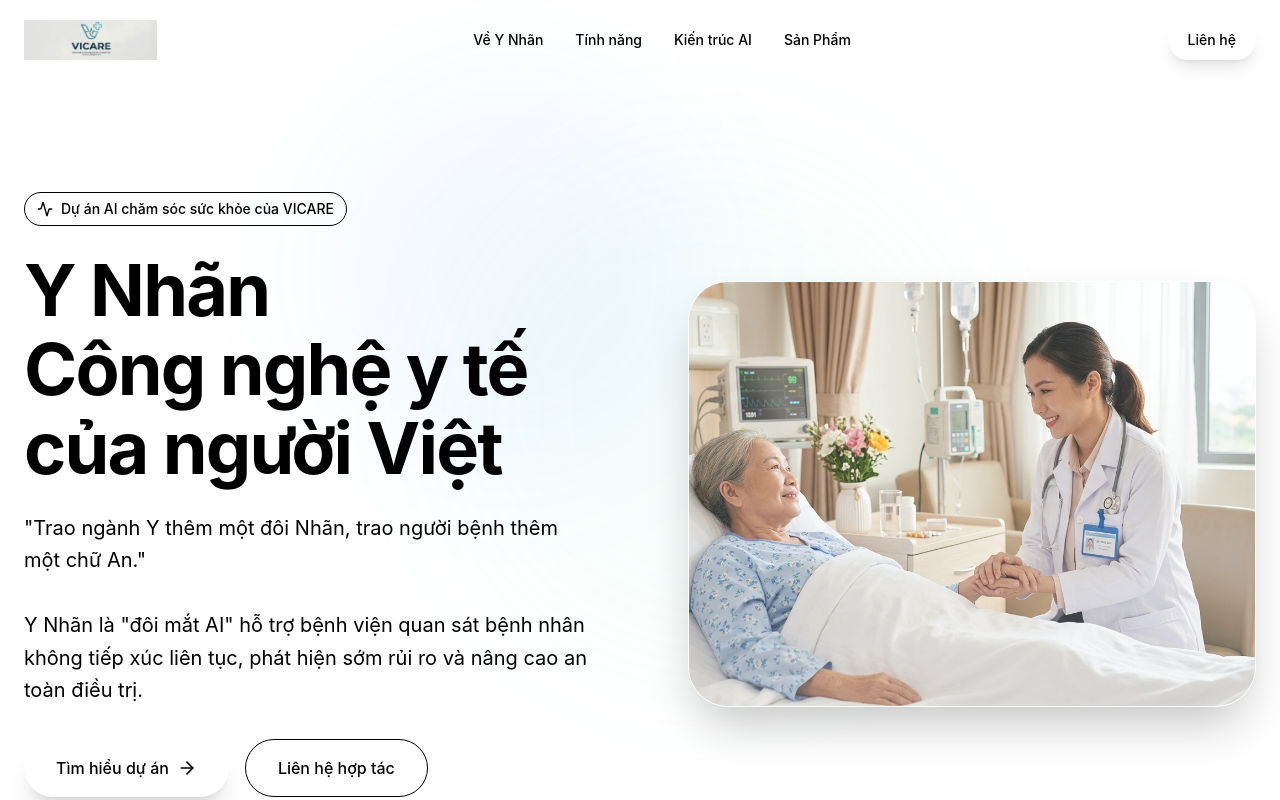
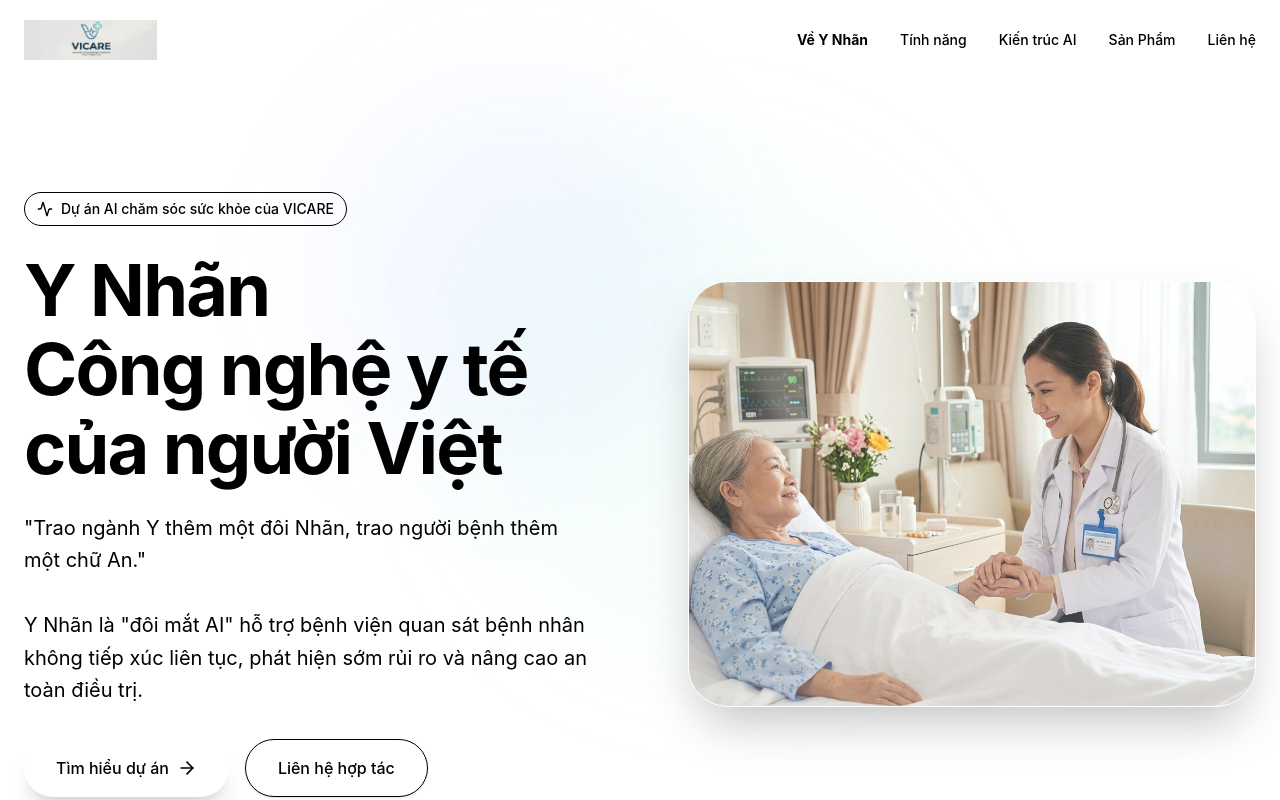
Before and after one commit to mronion112/VICARE-DemoWebsite, a React (Vite) app: page / in a window 1280 px wide. Shown: the top 800 px of the page. Built offline with nearby package versions, Linux system fonts and the light colour scheme.

Commit message:
Fix Mapping and Hover Button

```diff
--- a/src/app/App.tsx
+++ b/src/app/App.tsx
@@ -46,10 +46,24 @@ const staggerContainer = {
 
 export default function App() {
   const [scrolled, setScrolled] = useState(false);
+  const [activeSection, setActiveSection] = useState("hero");
 
   useEffect(() => {
     const handleScroll = () => {
       setScrolled(window.scrollY > 20);
+
+      const sections = ["hero", "features", "architecture", "dashboard", "about"];
+      let current = "hero";
+      for (const section of sections) {
+        const element = document.getElementById(section);
+        if (element) {
+          const rect = element.getBoundingClientRect();
+          if (rect.top <= 300 && rect.bottom >= 300) {
+            current = section;
+          }
+        }
+      }
+      setActiveSection(current);
     };
     window.addEventListener("scroll", handleScroll);
     return () => window.removeEventListener("scroll", handleScroll);
@@ -68,22 +82,18 @@ export default function App() {
             />
           </div>
           <div className="hidden md:flex items-center gap-8 text-sm font-medium text-muted-foreground">
-            <a href="#about" className="hover:text-primary transition-colors">Về Y Nhãn</a>
-            <a href="#features" className="hover:text-primary transition-colors">Tính năng</a>
-            <a href="#architecture" className="hover:text-primary transition-colors">Kiến trúc AI</a>
-            <a href="#dashboard" className="hover:text-primary transition-colors">Sản Phẩm</a>
-          </div>
-          <div className="flex items-center gap-4">
-            <button className="bg-primary text-primary-foreground px-5 py-2.5 rounded-full text-sm font-medium hover:bg-primary/90 transition-all shadow-lg shadow-primary/25 hover:shadow-xl hover:shadow-primary/30 hover:-translate-y-0.5">
-              Liên hệ
-            </button>
+            <a href="#hero" className={`hover:text-primary transition-colors ${activeSection === 'hero' ? 'text-primary font-bold' : ''}`}>Về Y Nhãn</a>
+            <a href="#features" className={`hover:text-primary transition-colors ${activeSection === 'features' ? 'text-primary font-bold' : ''}`}>Tính năng</a>
+            <a href="#architecture" className={`hover:text-primary transition-colors ${activeSection === 'architecture' ? 'text-primary font-bold' : ''}`}>Kiến trúc AI</a>
+            <a href="#dashboard" className={`hover:text-primary transition-colors ${activeSection === 'dashboard' ? 'text-primary font-bold' : ''}`}>Sản Phẩm</a>
+            <a href="#about" className={`hover:text-primary transition-colors ${activeSection === 'about' ? 'text-primary font-bold' : ''}`}>Liên hệ</a>
           </div>
         </div>
       </nav>
 
       <main>
         {/* Hero Section */}
-        <section className="relative pt-40 pb-20 md:pt-48 md:pb-32 overflow-hidden">
+        <section id="hero" className="relative pt-40 pb-20 md:pt-48 md:pb-32 overflow-hidden">
           <div className="absolute inset-0 bg-[radial-gradient(ellipse_at_top,_var(--tw-gradient-stops))] from-[#F7FBFF] via-white to-white"></div>
           {/* Soft glowing orbs */}
           <div className="absolute top-20 left-1/4 w-96 h-96 bg-[#2A7FFF]/5 rounded-full blur-3xl pointer-events-none"></div>
@@ -113,12 +123,12 @@ export default function App() {
                 </motion.p>
 
                 <motion.div variants={fadeInUp} className="flex flex-col sm:flex-row gap-4">
-                  <button className="bg-primary text-primary-foreground px-8 py-4 rounded-full font-medium hover:bg-primary/90 transition-all shadow-xl shadow-primary/25 hover:shadow-2xl hover:shadow-primary/30 hover:-translate-y-0.5 flex items-center justify-center gap-2">
+                  <a href="#architecture" className="bg-primary text-primary-foreground px-8 py-4 rounded-full font-medium hover:bg-primary/90 transition-all shadow-xl shadow-primary/25 hover:shadow-2xl hover:shadow-primary/30 hover:-translate-y-0.5 flex items-center justify-center gap-2">
                     Tìm hiểu dự án <ArrowRight className="w-5 h-5" />
-                  </button>
-                  <button className="bg-white text-foreground border border-border px-8 py-4 rounded-full font-medium hover:bg-muted transition-colors flex items-center justify-center">
+                  </a>
+                  <a href="#about" className="bg-white text-foreground border border-border px-8 py-4 rounded-full font-medium hover:bg-primary hover:text-white hover:border-primary transition-all shadow-sm hover:shadow-xl hover:shadow-primary/30 hover:-translate-y-0.5 flex items-center justify-center">
                     Liên hệ hợp tác
-                  </button>
+                  </a>
                 </motion.div>
               </motion.div>
 
```
